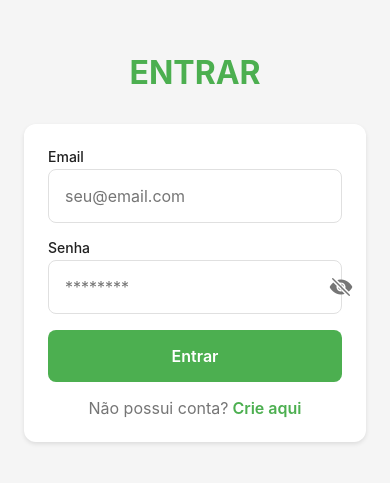
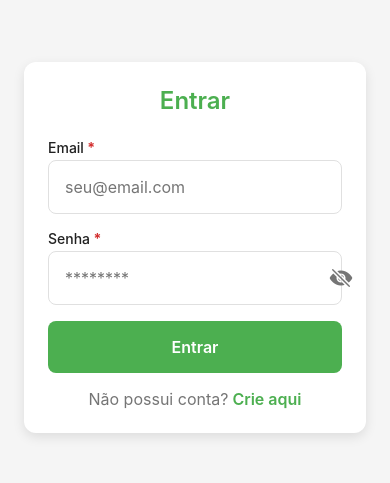
Before and after one commit to Sanha258/MyEconomy, a React Native app in the folder frontend/: screen /SignIn in a window 390 px wide. Shown: the part 175-658 px from the top of the page. Built offline with nearby package versions, Linux system fonts and the light colour scheme.

Commit message:
Ajuste de título para dentro do card na tela de login

```diff
--- a/frontend/src/screens/SignInScreen.js
+++ b/frontend/src/screens/SignInScreen.js
@@ -18,7 +18,6 @@ import { Button } from '../components/button';
 import { Toast } from '../components/Toast';
 
 import { theme } from '../theme';
-import { cardShadow } from '../styles/shadow';
 
 import { signInSchema } from '../validators/signInValidator';
 import { authService } from '../services/authService';
@@ -149,18 +148,11 @@ export default function SignInScreen() {
           styles.scrollContainer
         }
       >
-        <View style={styles.header}>
-          <Text style={styles.title}>
-            ENTRAR
+        <View style={styles.form}>
+          <Text style={styles.headerTitle}>
+            Entrar
           </Text>
-        </View>
 
-        <View
-          style={[
-            styles.form,
-            cardShadow,
-          ]}
-        >
           <Controller
             control={control}
             name="email"
@@ -172,6 +164,7 @@ export default function SignInScreen() {
             }) => (
               <Input
                 label="Email"
+                required
                 placeholder="seu@email.com"
                 keyboardType="email-address"
                 autoCapitalize="none"
@@ -196,6 +189,7 @@ export default function SignInScreen() {
             }) => (
               <Input
                 label="Senha"
+                required
                 placeholder="********"
                 secureTextEntry
                 value={value}
@@ -263,23 +257,37 @@ const styles =
         theme.spacing.lg,
     },
 
-    header: {
-      alignItems: 'center',
-      marginBottom:
-        theme.spacing.xl,
-    },
-
-    title: {
-      ...theme.typography.h1,
-      color:
-        theme.colors.primary,
-    },
-
     form: {
       backgroundColor:
         theme.colors.white,
       borderRadius: 12,
       padding:
+        theme.spacing.lg,
+
+      ...Platform.select({
+        web: {
+          boxShadow:
+            '0px 4px 12px rgba(0,0,0,0.10)',
+        },
+        default: {
+          shadowColor: '#000',
+          shadowOffset: {
+            width: 0,
+            height: 2,
+          },
+          shadowOpacity: 0.1,
+          shadowRadius: 4,
+          elevation: 4,
+        },
+      }),
+    },
+
+    headerTitle: {
+      ...theme.typography.h2,
+      color:
+        theme.colors.primary,
+      textAlign: 'center',
+      marginBottom:
         theme.spacing.lg,
     },
 
```
